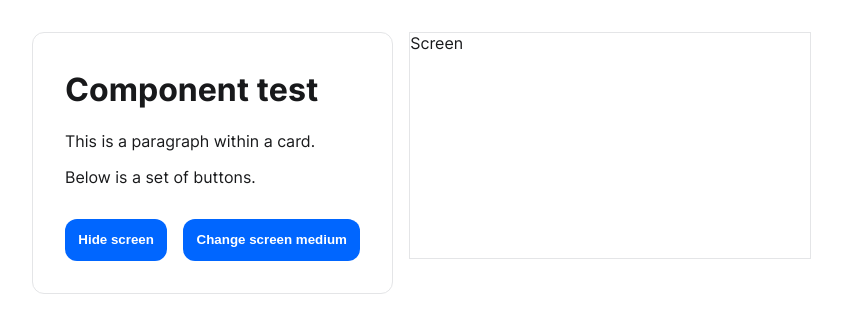
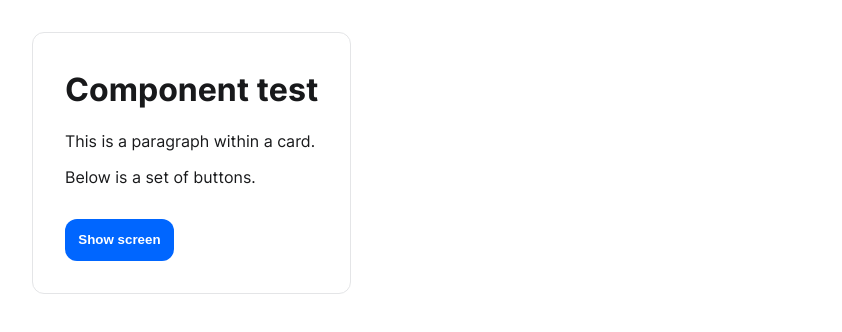
Before and after one commit to arbabf/next-gen-virtual-classroom, a Next.js app in the folder source/frontend/: page /screen in a window 1280 px wide. Shown: the top 332 px of the page, without its empty margins (158-1000 px from the left). Built offline with nearby package versions, Linux system fonts and the light colour scheme.

Commit message:
Screen: Disable screen selector if screen is not visible.

```diff
--- a/source/frontend/components/common/screencontainer/ScreenContainer.tsx
+++ b/source/frontend/components/common/screencontainer/ScreenContainer.tsx
@@ -33,6 +33,9 @@ class ScreenContainer extends Component<ScreenContainerProps> {
 
     toggleScreen = () => {
         this.setState({screenOn: !this.state.screenOn})
+        if (this.state.screenOn){
+            this.setState({mediaSelectorOn: false})
+        }
     }
 
     toggleMedia = () => {
@@ -63,11 +66,13 @@ class ScreenContainer extends Component<ScreenContainerProps> {
                                 {this.state.screenOn ? "Hide screen" : "Show screen"}
                             </span>
                         </Button>
-						<Button onClick={this.toggleMediaSelector}>
+                        {this.state.screenOn ?
+                        <Button onClick={this.toggleMediaSelector}>
                             <span>
                                 {"Change screen medium"}
                             </span>
                         </Button>
+                        : null}
 					</ButtonSet>
 				</Card>
 				{this.state.screenOn ? <Panel label="Screen" media={this.state.mediaOn} expandable/> : null}
--- a/source/frontend/pages/screen.tsx
+++ b/source/frontend/pages/screen.tsx
@@ -14,7 +14,7 @@ const Home: NextPage = () => {
 			</Head>
 
 			<main className={styles.main}>
-				<ScreenContainer screenOn/>
+				<ScreenContainer/>
 			</main>
 		</>
 	);
```
